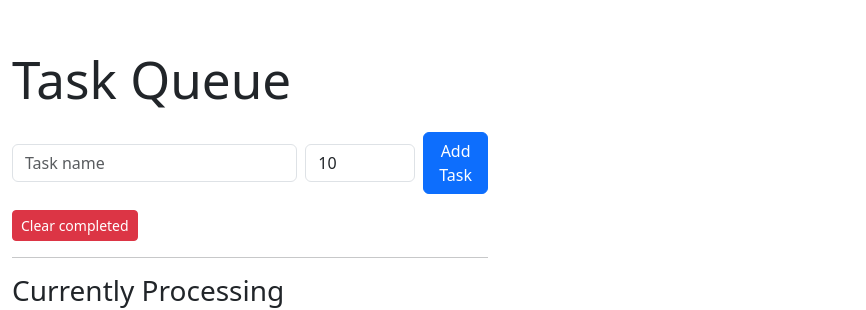
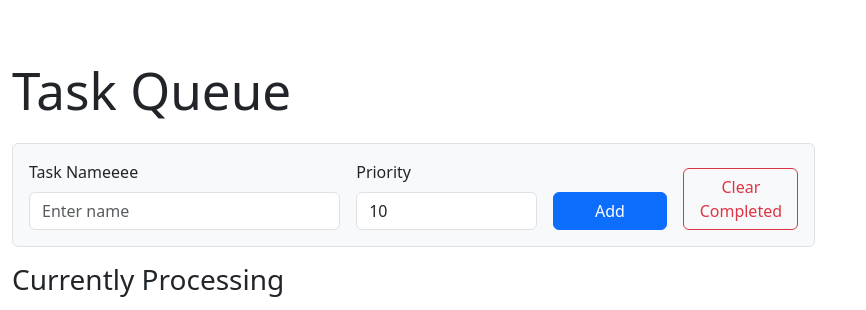
Before and after one commit to AdamRepasky/PriorityQueueTest, a React app in the folder frontend/: page / in a window 1280 px wide. Shown: the part 131-441 px from the top of the page, without its empty margins (0-866 px from the left). Built offline with nearby package versions, Linux system fonts and the light colour scheme; no server answers; the HTML template or start-up script is replaced by a standard one.

Commit message:
update gui task controls

```diff
--- a/frontend/src/App.tsx
+++ b/frontend/src/App.tsx
@@ -1,28 +1,10 @@
 // src/App.tsx
-import React, { useState } from "react";
 import { useQueue } from "./hooks/useQueue";
 import TaskList from "./components/TaskList";
-import AddTaskForm from "./components/AddTaskForm";
-import { clearCompleted } from "./services/api";
+import TaskControls from "./components/TaskControls";
 
 export default function App() {
   const { queue, completed, currentTaskId, loading, refresh } = useQueue();
-  const [clearing, setClearing] = useState(false);
-  const [error, setError] = useState<string | null>(null);
-
-  const handleClear = async () => {
-    setError(null);
-    setClearing(true);
-    try {
-      await clearCompleted();
-      await refresh();
-    } catch (err: any) {
-      console.error("Clear completed error", err);
-      setError(err?.message || "Failed to clear completed");
-    } finally {
-      setClearing(false);
-    }
-  };
 
   const queuedOnly = currentTaskId ? queue.filter((t) => t.id !== currentTaskId) : queue;
   const currentTask = queue.find((t) => t.id === currentTaskId) || null;
@@ -31,21 +13,12 @@ export default function App() {
     <div className="container my-4">
       <h1 className="mb-4">Task Queue</h1>
 
-      <AddTaskForm onDone={() => { /* optional: refresh, socket will update anyway */ }} />
+      <TaskControls onAfterChange={refresh} />
 
       {loading ? (
         <div className="mb-3">Loading tasks…</div>
       ) : (
         <>
-          <div className="d-flex justify-content-between align-items-center mb-2">
-            <div>
-              <button className="btn btn-sm btn-danger me-2" onClick={handleClear} disabled={clearing}>
-                {clearing ? "Clearing…" : "Clear completed"}
-              </button>
-            </div>
-          </div>
-          <hr />
-          {error && <div className="text-danger mb-2">{error}</div>}
           <TaskList
             currentTask={currentTask}
             queuedTasks={queuedOnly}
--- a/frontend/src/components/AddTaskForm.tsx
+++ /dev/null
@@ -1,61 +0,0 @@
-// src/components/AddTaskForm.tsx
-import React, { useState } from "react";
-import { addTask } from "../services/api";
-
-export default function AddTaskForm({ onDone }: { onDone?: () => void }) {
-  const [name, setName] = useState("");
-  const [priority, setPriority] = useState<number>(10);
-  const [loading, setLoading] = useState(false);
-  const [error, setError] = useState<string | null>(null);
-
-  const submit = async (e: React.FormEvent) => {
-    e.preventDefault();
-    setError(null);
-    if (!name.trim()) {
-      setError("Name is required");
-      return;
-    }
-    if (!Number.isFinite(priority) || priority < 0) {
-      setError("Priority must be a non-negative number");
-      return;
-    }
-    setLoading(true);
-    try {
-      await addTask(name.trim(), priority);
-      setName("");
-      setPriority(10);
-      onDone?.();
-    } catch (err: any) {
-      console.error("Add task failed", err);
-      setError(err?.message || "Failed to add task");
-    } finally {
-      setLoading(false);
-    }
-  };
-
-  return (
-    <form onSubmit={submit} className="mb-3 d-flex gap-2 align-items-center">
-      <input
-        className="form-control"
-        placeholder="Task name"
-        value={name}
-        onChange={(e) => setName(e.target.value)}
-        disabled={loading}
-      />
-      <input
-        className="form-control"
-        type="number"
-        min={0}
-        value={priority}
-        onChange={(e) => setPriority(Number(e.target.value))}
-        style={{ width: 110 }}
-        disabled={loading}
-      />
-      <button className="btn btn-primary" type="submit" disabled={loading}>
-        {loading ? "Adding…" : "Add Task"}
-      </button>
-
-      {error && <div className="text-danger ms-2 small">{error}</div>}
-    </form>
-  );
-}
--- /dev/null
+++ b/frontend/src/components/TaskControls.tsx
@@ -0,0 +1,102 @@
+// src/components/TaskControls.tsx
+import React, { useState } from "react";
+import { addTask, clearCompleted } from "../services/api";
+
+interface Props {
+  onAfterChange?: () => void;
+}
+
+export default function TaskControls({ onAfterChange }: Props) {
+  const [name, setName] = useState("");
+  const [priority, setPriority] = useState<number>(10);
+  const [loading, setLoading] = useState(false);
+  const [clearing, setClearing] = useState(false);
+  const [error, setError] = useState<string | null>(null);
+
+  const submit = async (e: React.FormEvent) => {
+    e.preventDefault();
+    setError(null);
+    if (!name.trim()) {
+      setError("Name is required");
+      return;
+    }
+    if (!Number.isFinite(priority) || priority < 0) {
+      setError("Priority must be a non-negative number");
+      return;
+    }
+
+    setLoading(true);
+    try {
+      await addTask(name.trim(), priority);
+      setName("");
+      setPriority(10);
+      onAfterChange?.();
+    } catch (err: any) {
+      setError(err?.message || "Failed to add task");
+    } finally {
+      setLoading(false);
+    }
+  };
+
+  const handleClear = async () => {
+    setError(null);
+    setClearing(true);
+    try {
+      await clearCompleted();
+      onAfterChange?.();
+    } catch (err: any) {
+      setError(err?.message || "Failed to clear completed");
+    } finally {
+      setClearing(false);
+    }
+  };
+
+  return (
+    <form onSubmit={submit} className="mb-3 p-3 border rounded bg-light">
+      <div className="row g-3 align-items-end">
+
+        <div className="col-md-5">
+          <label className="form-label">Task Nameeee</label>
+          <input
+            className="form-control"
+            placeholder="Enter name"
+            value={name}
+            onChange={(e) => setName(e.target.value)}
+            disabled={loading}
+          />
+        </div>
+
+        <div className="col-md-3">
+          <label className="form-label">Priority</label>
+          <input
+            className="form-control"
+            type="number"
+            min={0}
+            value={priority}
+            onChange={(e) => setPriority(Number(e.target.value))}
+            disabled={loading}
+          />
+        </div>
+
+        <div className="col-md-2">
+          <button className="btn btn-primary w-100" type="submit" disabled={loading}>
+            {loading ? "Adding…" : "Add"}
+          </button>
+        </div>
+
+        <div className="col-md-2 text-end">
+          <button
+            type="button"
+            className="btn btn-outline-danger w-100"
+            disabled={clearing}
+            onClick={handleClear}
+          >
+            {clearing ? "Clearing…" : "Clear Completed"}
+          </button>
+        </div>
+      </div>
+
+      {error && <div className="text-danger small mt-2">{error}</div>}
+    </form>
+  );
+}
```
